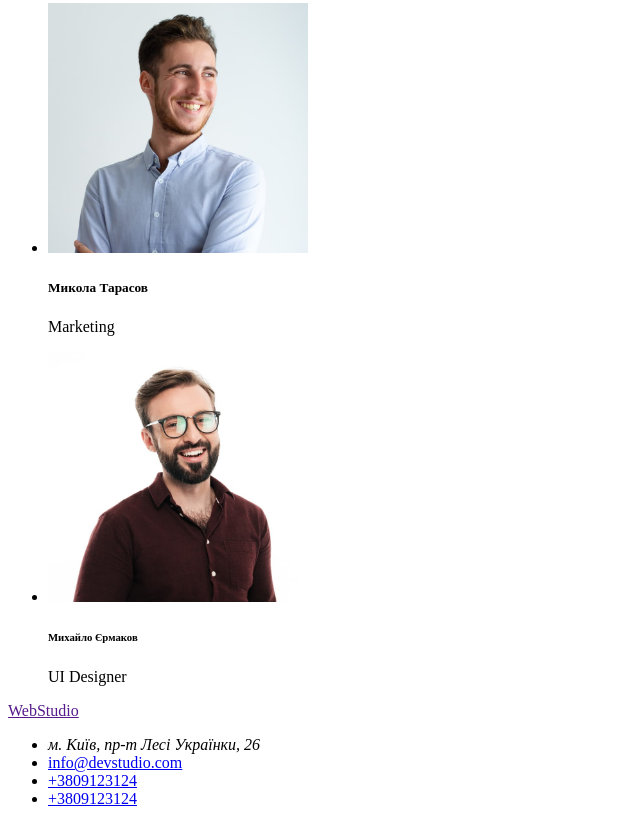
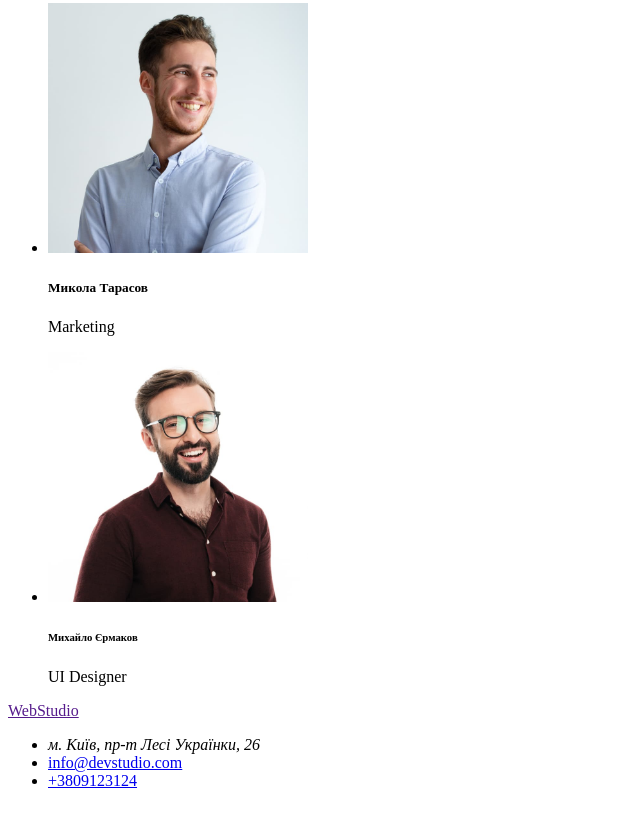
Before and after one commit to alex4it7/goit-markup-hw-01, a plain HTML site: page index.html in a window 1280 px wide. Shown: the part 2097-2921 px from the top of the page, without its empty margins (0-640 px from the left). Drawn offline with Linux system fonts and the light colour scheme.

Commit message:
Final version

```diff
--- a/index.html
+++ b/index.html
@@ -95,7 +95,6 @@
             <li><address>м. Київ, пр-т Лесі Українки, 26</address></li>
             <li><a href="mail:info@devstudio.com">info@devstudio.com</a></li>
             <li><a href="tel:+3809123124">+3809123124</a></li>
-            <li><a href="tel:+3809123124">+3809123124</a></li>
          </ul>
     </footer>
 </body>
```
